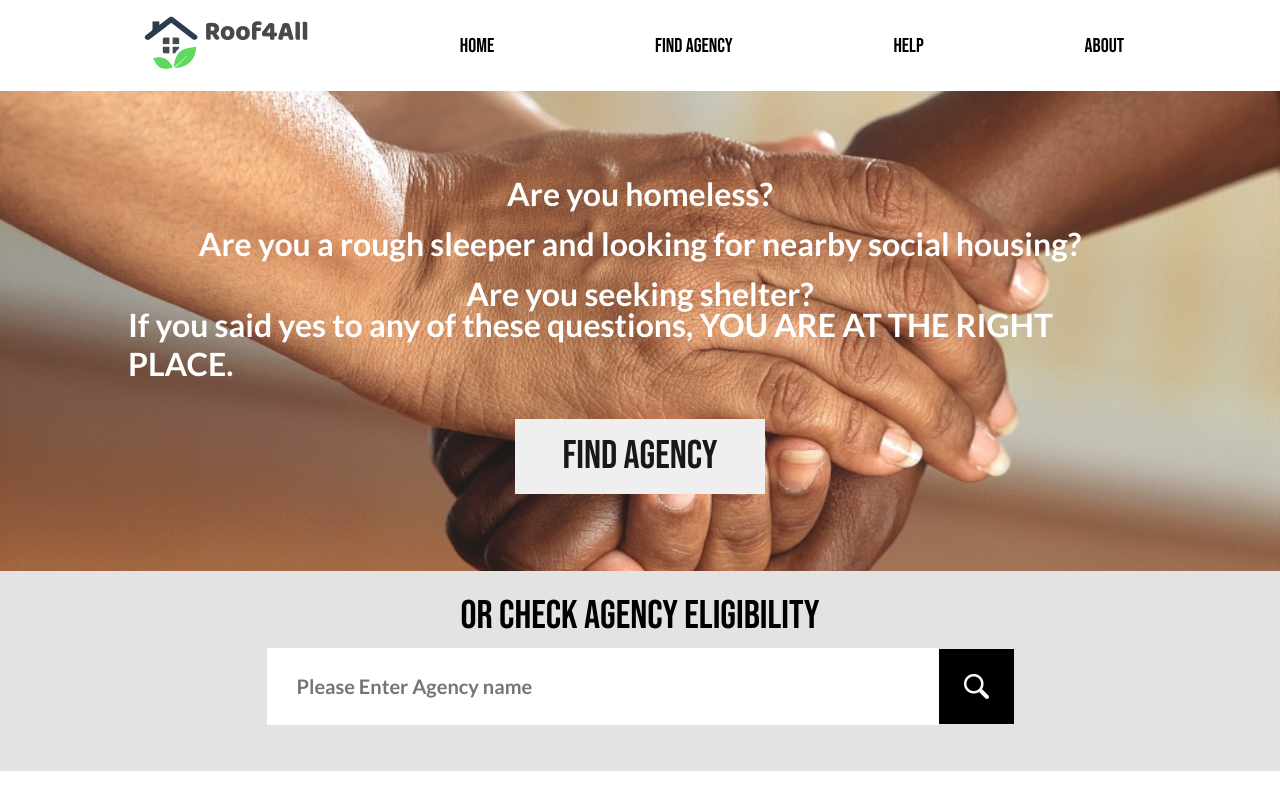
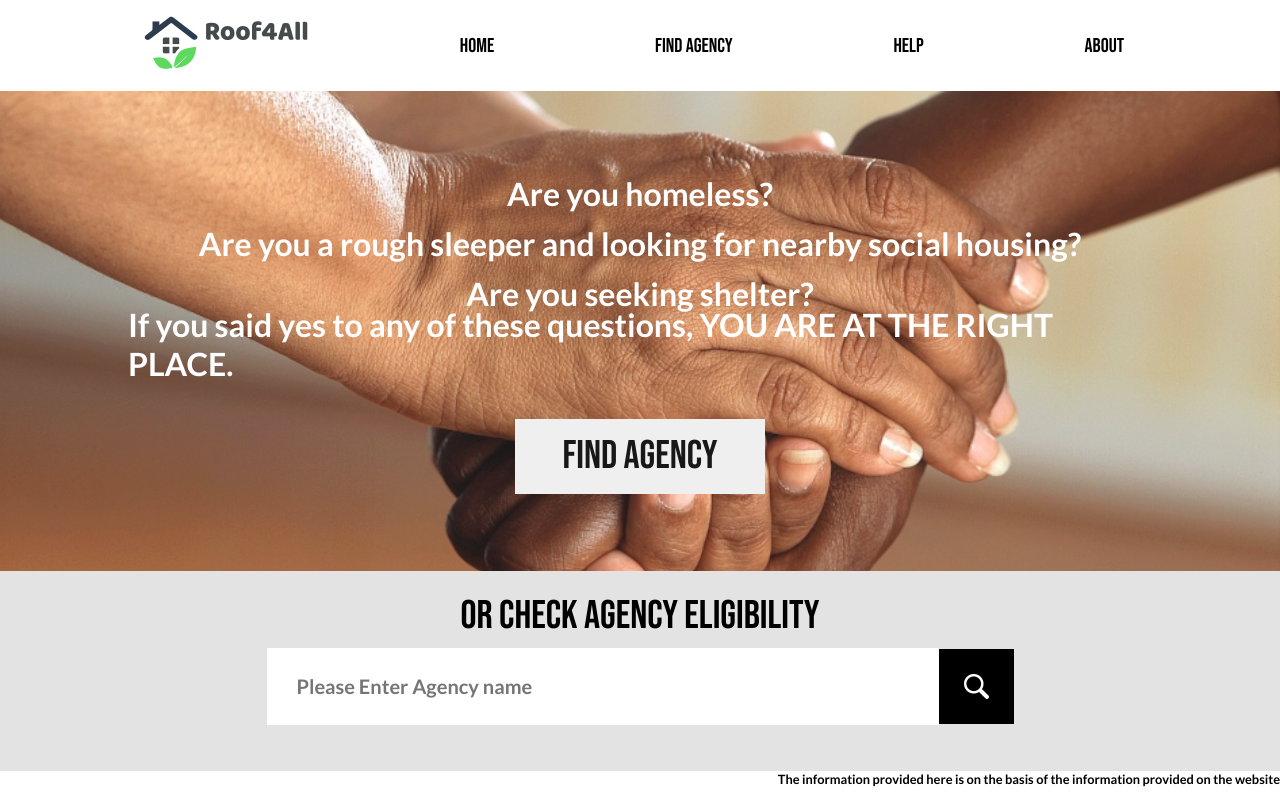
Before and after one commit to apuscos/FIT5120-Team24, a React (Create React App) app in the folder root4all/: page / in a window 1280 px wide. Built offline with nearby package versions, Linux system fonts and the light colour scheme; no server answers; what aws-amplify would draw is missing.

Commit message:
1. Add disclaimer

```diff
--- a/root4all/src/FindAgency.js
+++ b/root4all/src/FindAgency.js
@@ -21,6 +21,12 @@ const Button = styled.div`
   &:hover {
     text-decoration: underline;
   }
+`;
+
+const Disclaimer = styled.div`
+  font-family: 'Lato', sans-serif;
+  text-align: end;
+  font-size: 0.8em;
 `;
 
 const WarningTextArea = styled.div`
@@ -61,6 +67,7 @@ async function agencySuburb(inputVal, callback, warningMsg) {
             }
         });
         if (data["results"].length == 0 ){
+
             warningMsg("No record found")
         } else {
             callback(data["results"]);
@@ -135,8 +142,10 @@ function FindAgency() {
                         </tbody>
                         </Table>
                         </TableWrapper>
-                        </div>
-                        )
-                    }
+            <Disclaimer>The information provided here is on the basis of the information provided on the website</Disclaimer>
+        </div>
+
+    )
+}
 
 export default FindAgency;
--- a/root4all/src/Home.js
+++ b/root4all/src/Home.js
@@ -4,7 +4,11 @@ import {API} from "aws-amplify"
 import { NavLink as Link } from 'react-router-dom';
 import image1 from "./Image/homePageImage.jpg"
 import * as Search from "./SearchBar/searchBarComponents"
-
+const Disclaimer = styled.div`
+  font-family: 'Lato', sans-serif;
+  text-align: end;
+  font-size: 0.8em;
+`;
 const Slogan = styled.div`
   display: flex;
   height: 60vh;
@@ -105,6 +109,7 @@ function Home() {
                 </Search.SearchArea>
                 <ResultArea>{result}</ResultArea>
             </Search.Area>
+            <Disclaimer>The information provided here is on the basis of the information provided on the website</Disclaimer>
         </div>
 );
 }
```
